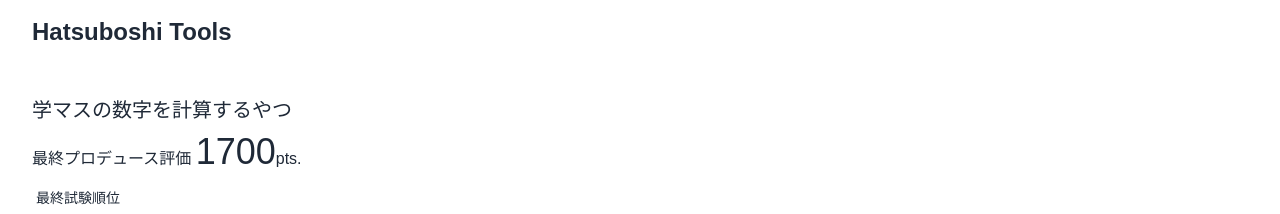
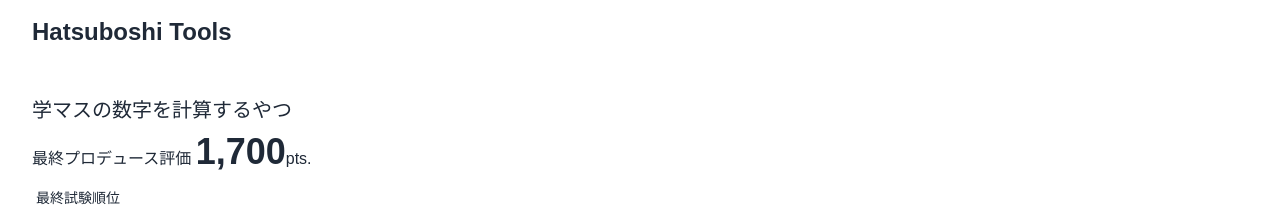
Before and after one commit to lonsagisawa/hatsuboshi-tools, a Nuxt app: page /power_calculator in a window 1280 px wide. Shown: the top 214 px of the page. Built offline with nearby package versions, Linux system fonts and the light colour scheme; a web font is replaced by a local one.

Commit message:
number format

```diff
--- a/pages/power_calculator.vue
+++ b/pages/power_calculator.vue
@@ -71,14 +71,14 @@ const statusPoint = computed(() => {
 });
 
 const idolPower = computed(() => {
-  return examPlacePoint.value + examScorePoint.value + statusPoint.value;
+  return new Intl.NumberFormat().format(examPlacePoint.value + examScorePoint.value + statusPoint.value);
 });
 </script>
 
 <template>
   <h1 class="text-xl">学マスの数字を計算するやつ</h1>
 
-  <p class="my-2">最終プロデュース評価 <span class="text-4xl">{{ idolPower }}</span>pts.</p>
+  <p class="my-2">最終プロデュース評価 <span class="text-4xl font-bold">{{ idolPower }}</span>pts.</p>
 
   <label class="form-control">
     <div class="label">
```
